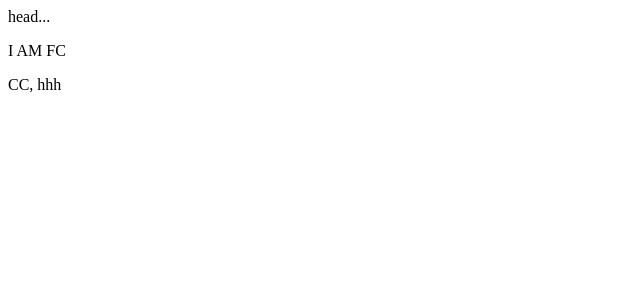
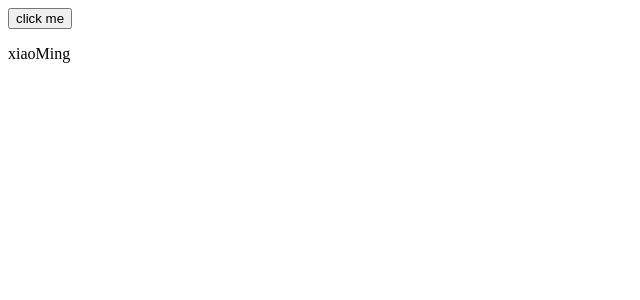
Before and after one commit to xiaoYuanDun/bfe-go, a React app in the folder react/debug-react/: page / in a window 1280 px wide. Shown: the top 300 px of the page, without its empty margins (0-640 px from the left). Built offline with nearby package versions, Linux system fonts and the light colour scheme.

Commit message:
fix:新增debug示例

```diff
--- /dev/null
+++ b/react/debug-react/src/commit/case_1.tsx
@@ -0,0 +1,40 @@
+import React, { Component, Fragment, useState } from 'react';
+
+// getSnapshotBeforeUpdate
+
+class App extends Component<any, any> {
+  constructor(props: any) {
+    super(props);
+    this.state = {
+      name: 'xiaoMing',
+    };
+  }
+  getSnapshotBeforeUpdate(prevProps: any, prevState: any) {
+    console.log('----====---->>');
+    console.log(prevProps, prevState);
+    return 'hello';
+  }
+
+  componentDidUpdate(prevProps: any, prevState: any, snapshot: any) {
+    console.log('----====---->>');
+    console.log('prevProps', prevProps);
+    console.log('prevState', prevState);
+    console.log('snapshot', snapshot);
+  }
+
+  handleClick() {
+    const name = this.state.name === 'xiaoHong' ? 'danny' : 'xiaoHong';
+    this.setState({ name });
+  }
+
+  render() {
+    return (
+      <div>
+        <button onClick={() => this.handleClick()}>click me</button>
+        <p>{this.state.name}</p>
+      </div>
+    );
+  }
+}
+
+export default App;
--- /dev/null
+++ b/react/debug-react/src/commit/case_2.tsx
@@ -0,0 +1,40 @@
+import React, { useEffect, useState, useLayoutEffect } from 'react';
+
+// useEffect
+
+function App() {
+  const [name, setName] = useState('xiaoMing');
+
+  useEffect(() => {
+    console.log('----====---->>');
+    console.log('every time');
+    return () => {
+      console.log('every unmount');
+    };
+  });
+
+  useEffect(() => {
+    console.log('----====---->>');
+    console.log('invoke once');
+  }, []);
+
+  useLayoutEffect(() => {
+    console.log('----====---->>');
+    console.log('every useLayoutEffect');
+    return () => {
+      console.log('every useLayoutEffect');
+    };
+  });
+
+  const handleClick = () => {
+    setName(name === 'xiaoHong' ? 'danny' : 'xiaoHong');
+  };
+  return (
+    <div>
+      <button onClick={handleClick}>click me</button>
+      <p>{name}</p>
+    </div>
+  );
+}
+
+export default App;
--- /dev/null
+++ b/react/debug-react/src/diff/case_1.tsx
@@ -0,0 +1,20 @@
+import React, { Fragment, useState } from 'react';
+
+// DIFF 调试
+function Root() {
+  const [arr, setArr] = useState(['A', 'B', 'C', 'D', 'E', 'F']);
+
+  const handleClick = () => setArr(['A', 'C', 'E', 'B', 'G']);
+  return (
+    <Fragment>
+      <button onClick={handleClick}>click me</button>
+      <ul>
+        {arr.map((item) => (
+          <li key={item}>{item}</li>
+        ))}
+      </ul>
+    </Fragment>
+  );
+}
+
+export default Root;
--- /dev/null
+++ b/react/debug-react/src/diff/index.tsx
@@ -0,0 +1,17 @@
+import React, { useState } from 'react';
+
+// DIFF 调试
+function Root() {
+  const [num, setNum] = useState(0);
+
+  return (
+    <div key="p-1">
+      <button onClick={() => setNum(num + 1)}> + 1</button>
+      {num % 2 === 0 ? <p>偶数</p> : null}
+      {/* <p key={num}>偶数</p> */}
+      <div>{num}</div>
+    </div>
+  );
+}
+
+export default Root;
--- a/react/debug-react/src/index.tsx
+++ b/react/debug-react/src/index.tsx
@@ -27,15 +27,31 @@ import ReactDOM from 'react-dom';
 
 // React.createElement, ReactDOM.render 调试用例, ./debug_01
 
-import FC1 from './debug_01/FunctionComponent1';
-import CC1 from './debug_01/ClassComponent1';
+// import FC1 from './debug_01/FunctionComponent1';
+// import CC1 from './debug_01/ClassComponent1';
 
-const element = (
-  <div key="div-1">
-    <span key="span-1">head...</span>
-    <FC1 key="fc-1" />
-    <CC1 key="cc-1" title="hhh" />
-  </div>
-);
+// const element = (
+//   <div key="div-1">
+//     <span key="span-1">head...</span>
+//     <FC1 key="fc-1" />
+//     <CC1 key="cc-1" title="hhh" />
+//   </div>
+// );
 
-ReactDOM.render(element, document.getElementById('root'));
+// ReactDOM.render(element, document.getElementById('root'));
+
+// -----------------------------------------------------------------------------
+// -----------------------------------------------------------------------------
+
+// DIFF 调试用例 ./diff
+
+// import Root from './diff';
+// import Root from './diff/case_1';
+// import Root from './commit/case_1';
+import Root from './commit/case_2';
+
+const root = <Root />;
+ReactDOM.render(root, document.getElementById('root'));
+
+// -----------------------------------------------------------------------------
+// -----------------------------------------------------------------------------
```
